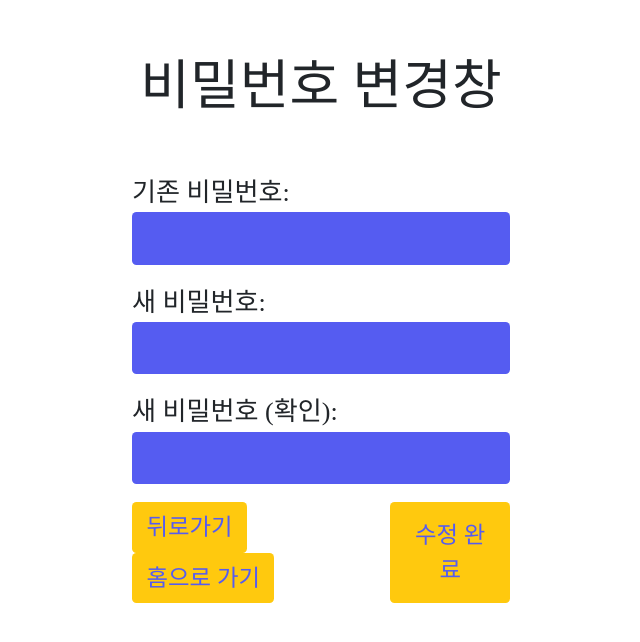
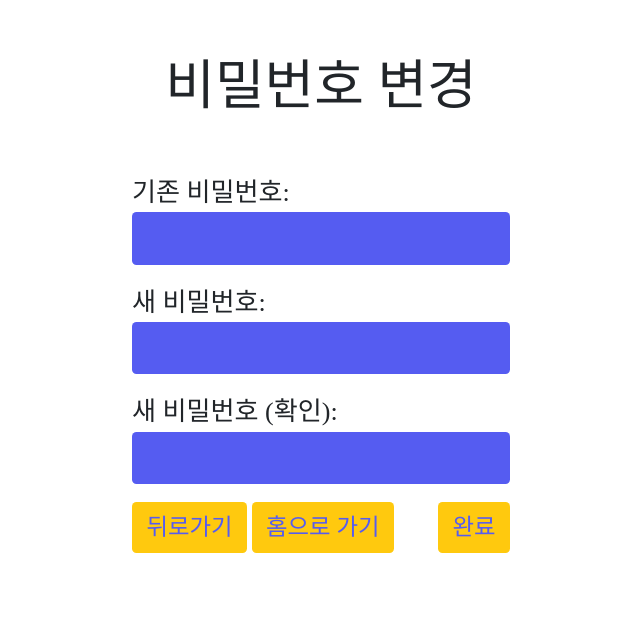
Before and after one commit to rohmantique/SSAFY-Side-Pjt, a Django app: page /accounts/change_password/ in a window 1280 px wide. Shown: the top 642 px of the page, without its empty margins (319-959 px from the left). Run offline with Django 4.2, Linux system fonts and the light colour scheme; the visitor is signed in with stand-in values (Sample User, id 1); some web fonts are replaced.

Commit message:
eunho/ 세부 수정 사항

```diff
--- a/accounts/templates/accounts/change_password.html
+++ b/accounts/templates/accounts/change_password.html
@@ -2,7 +2,7 @@
 
 {% block content %}
   <header class="m-5">
-    <h2>비밀번호 변경창</h2>
+    <h2>비밀번호 변경</h2>
   </header>
 
   <div class="accounts-container mt-4">
@@ -15,7 +15,7 @@
           <a href="{% url 'accounts:update' %}" class="btn accountbtn">뒤로가기</a>
           <a href="{% url 'rollpaper:main' %}" class="btn accountbtn">홈으로 가기</a>
         </div>
-        <button class="btn accountbtn">수정 완료</button>
+        <button class="btn accountbtn">완료</button>
       </div>
     </form>
   </div>
--- a/roll_paper/templates/roll_paper/main.html
+++ b/roll_paper/templates/roll_paper/main.html
@@ -27,8 +27,8 @@
 
 {% block content %}
   <header class="m-5 text-center">
-    <h3>1학기 동안 다들</h3>
-    <h3>정말 수고 많으셨습니다!</h3>
+    <h2>1학기 동안 다들</h2>
+    <h2>정말 수고 많으셨습니다!</h2>
   </header>
 
   <main class="my-5 mx-2">
--- a/templates/base.html
+++ b/templates/base.html
@@ -10,7 +10,7 @@
   <link rel="stylesheet" href="https://cdn.jsdelivr.net/npm/bootstrap-icons@1.8.1/font/bootstrap-icons.css">
   <link href="https://fonts.googleapis.com/css2?family=Gaegu:wght@300;400&display=swap" rel="stylesheet">
   <link rel="stylesheet" href="{% static 'css/style.css' %}">
-  <title>DDOONGDDANG's</title>
+  <title>추억쌓피</title>
   <style>
     {% block style %}
     {% endblock %}
```
